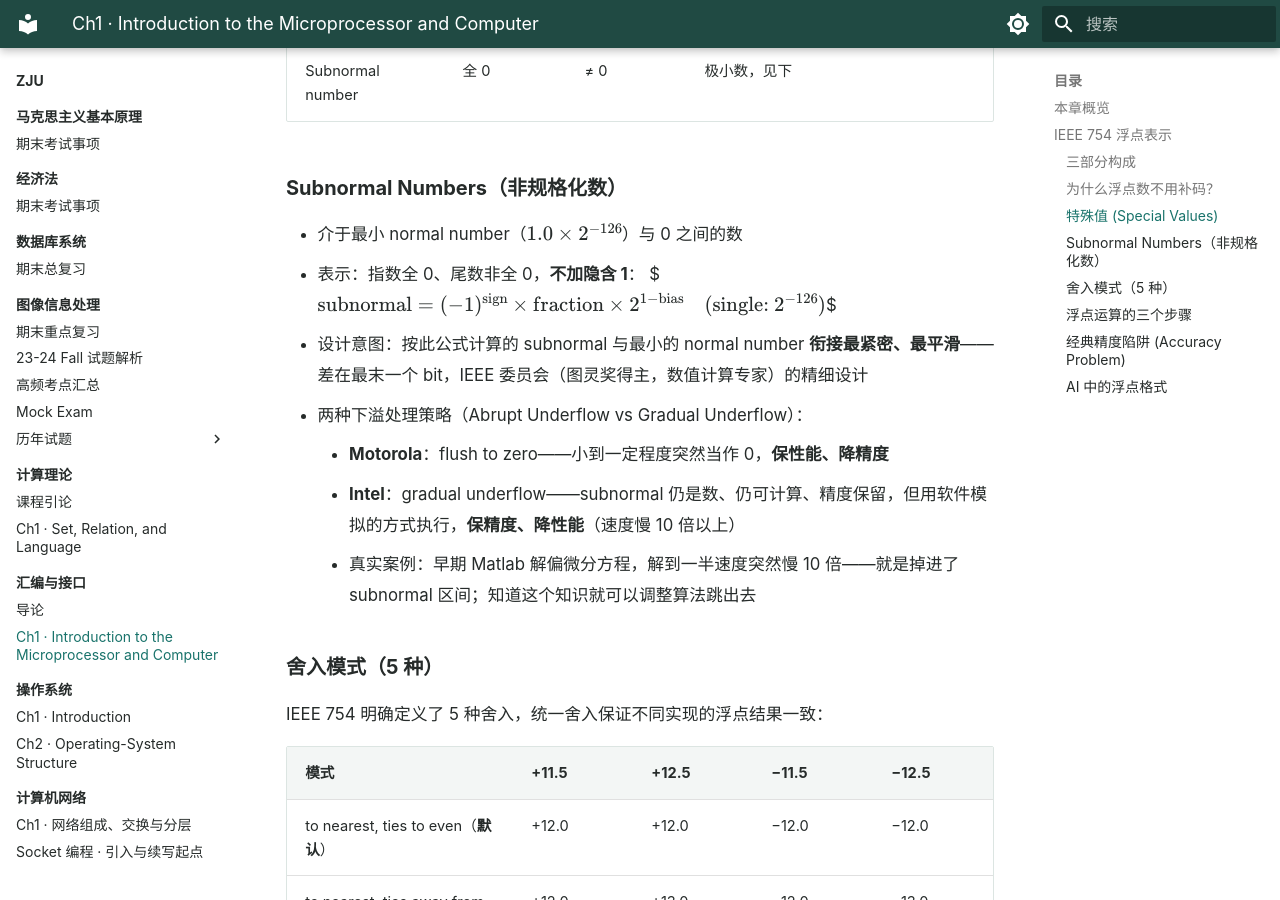
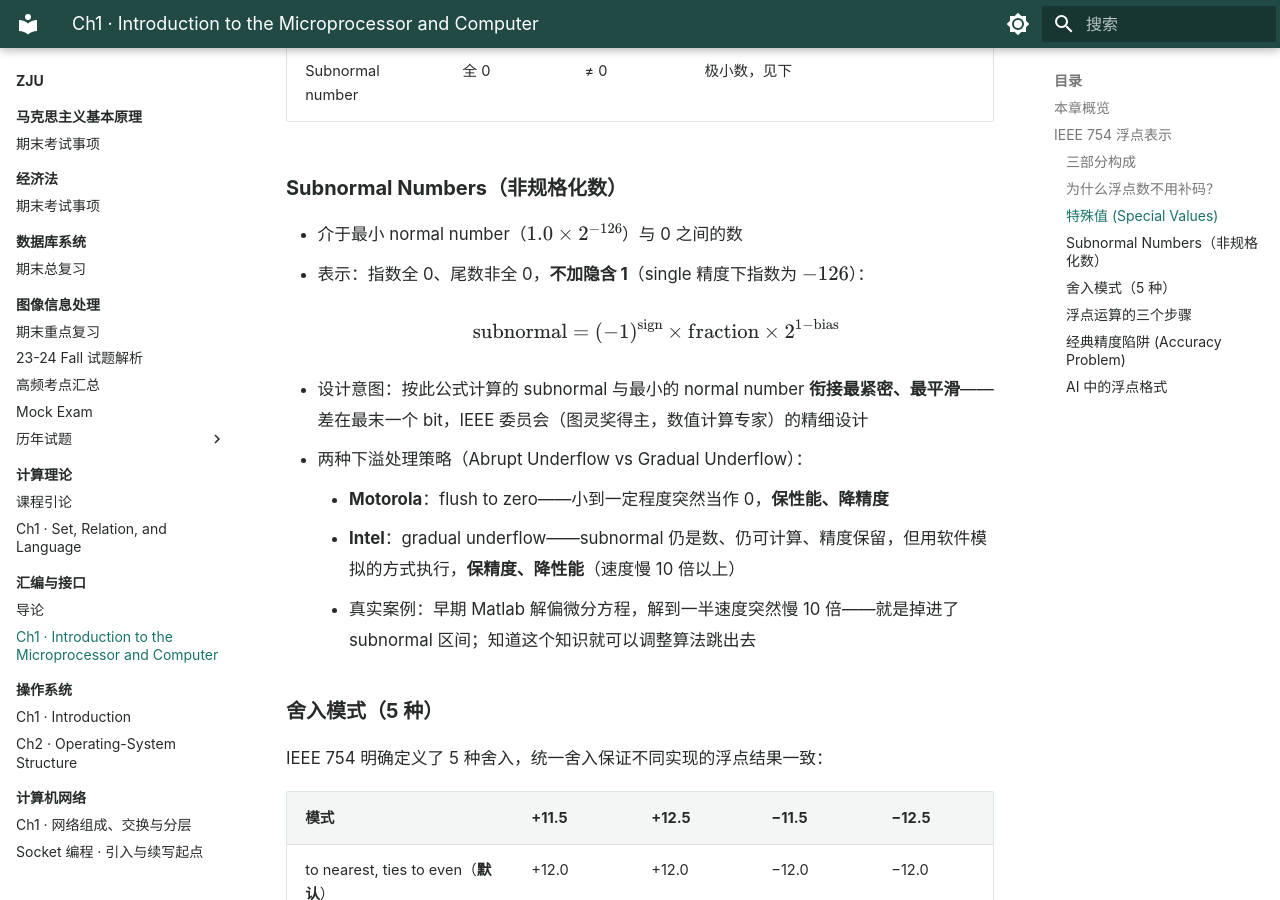
Before and after one commit to Sushidesu486/note.shouss.top, an MkDocs documentation site: the page built from docs/zju/assembly_language_and_microcomputer_interface/char1.md, in a window 1280 px wide and 900 px high, scrolled down 2458 px. Built offline with MkDocs 1.6.1 and Material for MkDocs 9.7.7, drawn with Linux system fonts in a browser that asks for light colours.

Commit message:
fix: render subnormal formula as a display block

```diff
--- a/docs/zju/assembly_language_and_microcomputer_interface/char1.md
+++ b/docs/zju/assembly_language_and_microcomputer_interface/char1.md
@@ -48,8 +48,12 @@ $$(-1)^{\text{sign}} \times (1 + \text{fraction}) \times 2^{\text{exponent} - \t
 ### Subnormal Numbers（非规格化数）
 
 - 介于最小 normal number（$1.0 \times 2^{-126}$）与 0 之间的数
-- 表示：指数全 0、尾数非全 0，**不加隐含 1**：
-  $$\text{subnormal} = (-1)^{\text{sign}} \times \text{fraction} \times 2^{1-\text{bias}} \quad (\text{single: } 2^{-126})$$
+- 表示：指数全 0、尾数非全 0，**不加隐含 1**（single 精度下指数为 $-126$）：
+
+    $$
+    \text{subnormal} = (-1)^{\text{sign}} \times \text{fraction} \times 2^{1-\text{bias}}
+    $$
+
 - 设计意图：按此公式计算的 subnormal 与最小的 normal number **衔接最紧密、最平滑**——差在最末一个 bit，IEEE 委员会（图灵奖得主，数值计算专家）的精细设计
 - 两种下溢处理策略（Abrupt Underflow vs Gradual Underflow）：
     - **Motorola**：flush to zero——小到一定程度突然当作 0，**保性能、降精度**
```
